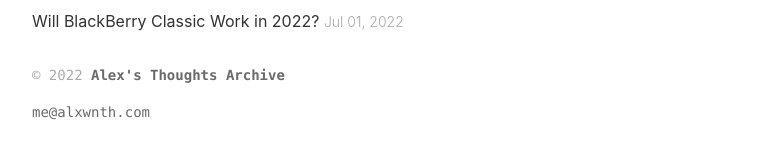
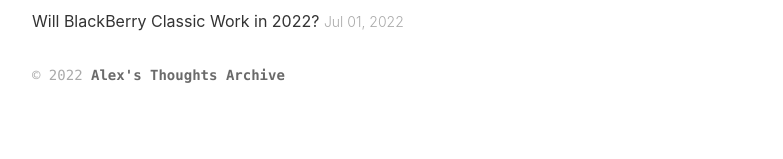
Before and after one commit to alxwnth/blog, a Jekyll site: the page built from index.html, in a window 1280 px wide. Shown: the part 225-384 px from the top of the page, without its empty margins (8-791 px from the left). Built offline with Jekyll 4.4.1, drawn with Linux system fonts in a browser that asks for light colours.

```diff
--- a/_includes/footer.html
+++ b/_includes/footer.html
@@ -1,5 +1,4 @@
 <div class="copyright">
     <p>&copy; {{ site.time | date: '%Y' }} <a href="{{ '/' | prepend: site.baseurl | prepend: site.url }}"><strong>{{
                 site.title }}</strong></a></p>
-    <p><a href="mailto:{{ site.email }}">{{ site.email }}</a></p>
 </div>
```
